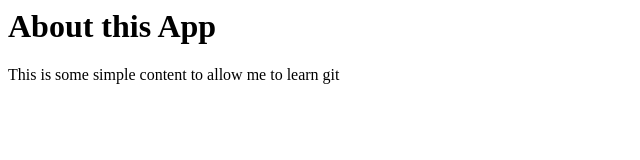
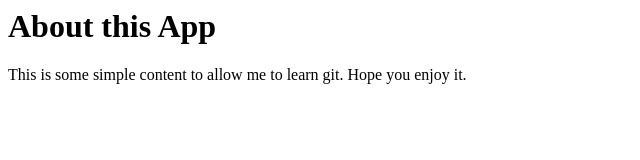
Before and after one commit to dt20798/hello-world, a plain HTML site: page about.html in a window 1280 px wide. Shown: the whole page, without its empty margins (0-640 px from the left). Drawn offline with Linux system fonts and the light colour scheme.

Commit message:
Update about.html
Added more text

```diff
--- a/about.html
+++ b/about.html
@@ -4,6 +4,8 @@
   </head>
   <body>
     <h1>About this App</h1>
-    <p>This is some simple content to allow me to learn git</p>
+    <p>
+      This is some simple content to allow me to learn git.  Hope you enjoy it.
+    </p>
   </body>
 </html>
```
